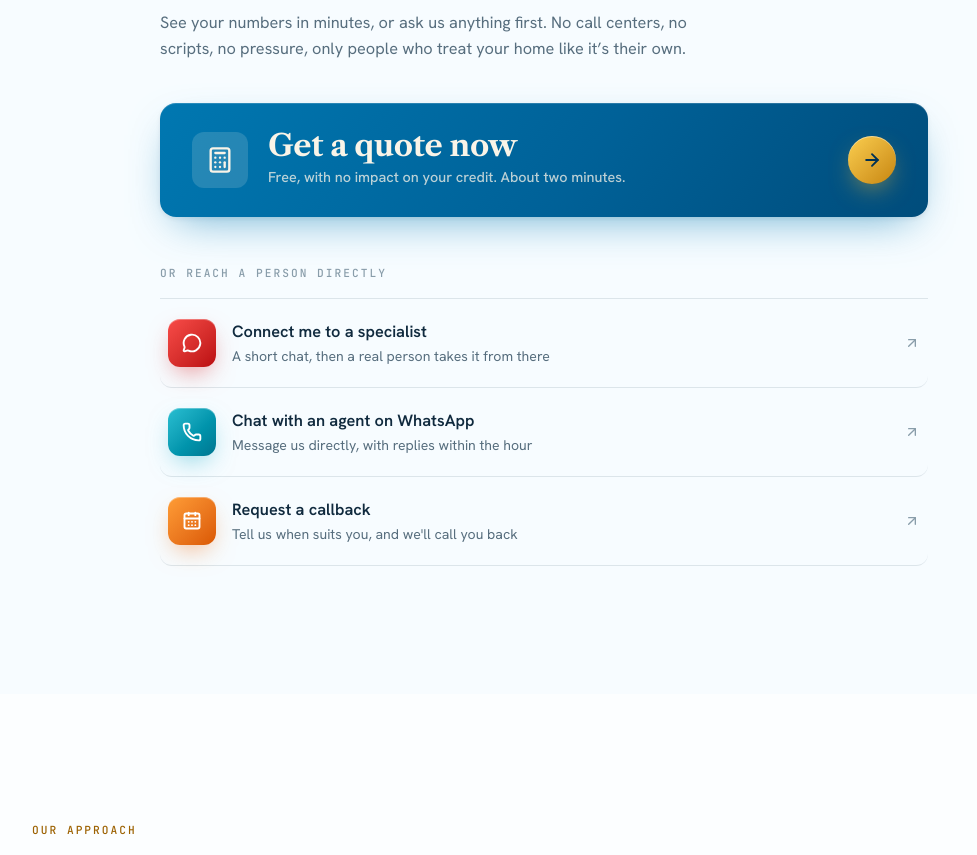
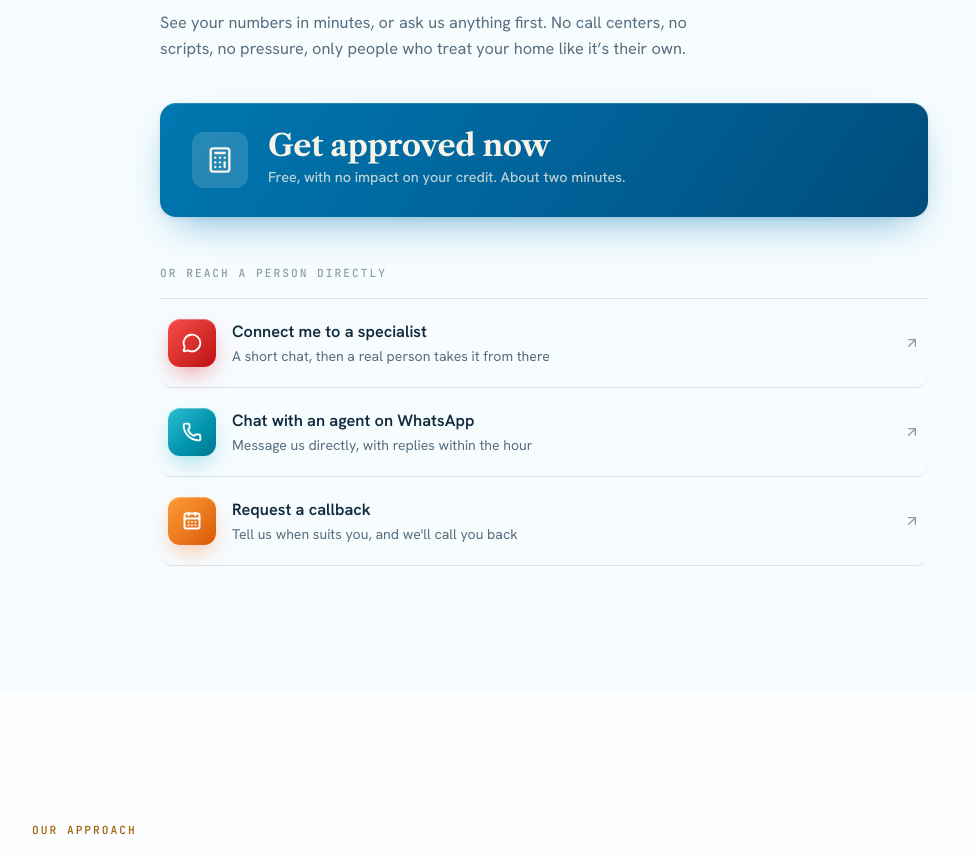
Before and after one commit to varun-s20/americanroyal, a Next.js app: page / in a window 1280 px wide. Shown: the part 1071-1926 px from the top of the page, without its empty margins (96-1073 px from the left). Built offline with nearby package versions, Linux system fonts and the light colour scheme.

Commit message:
changes to image

```diff
--- a/src/components/site/connect.tsx
+++ b/src/components/site/connect.tsx
@@ -1,7 +1,6 @@
 "use client";
 
 import {
-  ArrowRight,
   ArrowUpRight,
   Calculator,
   MessageCircle,
@@ -73,7 +72,7 @@ export function Connect() {
           <button
             type="button"
             onClick={openChat}
-            className="quote-cta btn-press group mt-10 flex w-full items-center justify-between gap-5 overflow-hidden rounded-2xl px-6 py-6 text-left sm:px-8 sm:py-7"
+            className="quote-cta btn-press group mt-10 flex w-full items-center gap-5 overflow-hidden rounded-2xl px-6 py-6 text-left sm:px-8 sm:py-7"
           >
             <span className="relative z-10 flex items-center gap-4 sm:gap-5">
               <span className="grid size-12 shrink-0 place-items-center rounded-xl bg-cream/15 text-cream sm:size-14">
@@ -81,15 +80,12 @@ export function Connect() {
               </span>
               <span className="min-w-0">
                 <span className="display block text-[1.5rem] leading-none text-cream sm:text-[1.9rem]">
-                  Get a quote now
+                  Get approved now
                 </span>
                 <span className="mt-1.5 block text-[0.9rem] font-medium text-cream/75">
                   Free, with no impact on your credit. About two minutes.
                 </span>
               </span>
-            </span>
-            <span className="tile-gold relative z-10 grid size-11 shrink-0 place-items-center rounded-full text-night transition-transform duration-300 ease-out group-hover:translate-x-1 sm:size-12">
-              <ArrowRight className="size-5" strokeWidth={2.25} />
             </span>
           </button>
         </Reveal>
--- a/src/components/site/hero.tsx
+++ b/src/components/site/hero.tsx
@@ -18,9 +18,9 @@ import { motion, useReducedMotion, type PanInfo } from "motion/react";
  * shift is instant instead of sliding.
  */
 const CLIPS = [
+  "https://xhhvokcsehxhjxabtvvw.supabase.co/storage/v1/object/public/dolobuck/Warm_cinematic_shot_of_a_frien%20(1).mp4",
   "https://xhhvokcsehxhjxabtvvw.supabase.co/storage/v1/object/public/dolobuck/Create_me_a_video_with_a_drone%20(2).mp4",
   "https://xhhvokcsehxhjxabtvvw.supabase.co/storage/v1/object/public/dolobuck/Create_me_a_video_with_a_drone%20(1).mp4",
-  "https://xhhvokcsehxhjxabtvvw.supabase.co/storage/v1/object/public/dolobuck/Warm_cinematic_shot_of_a_frien%20(1).mp4",
 ];
 
 const COUNT = CLIPS.length;
```
